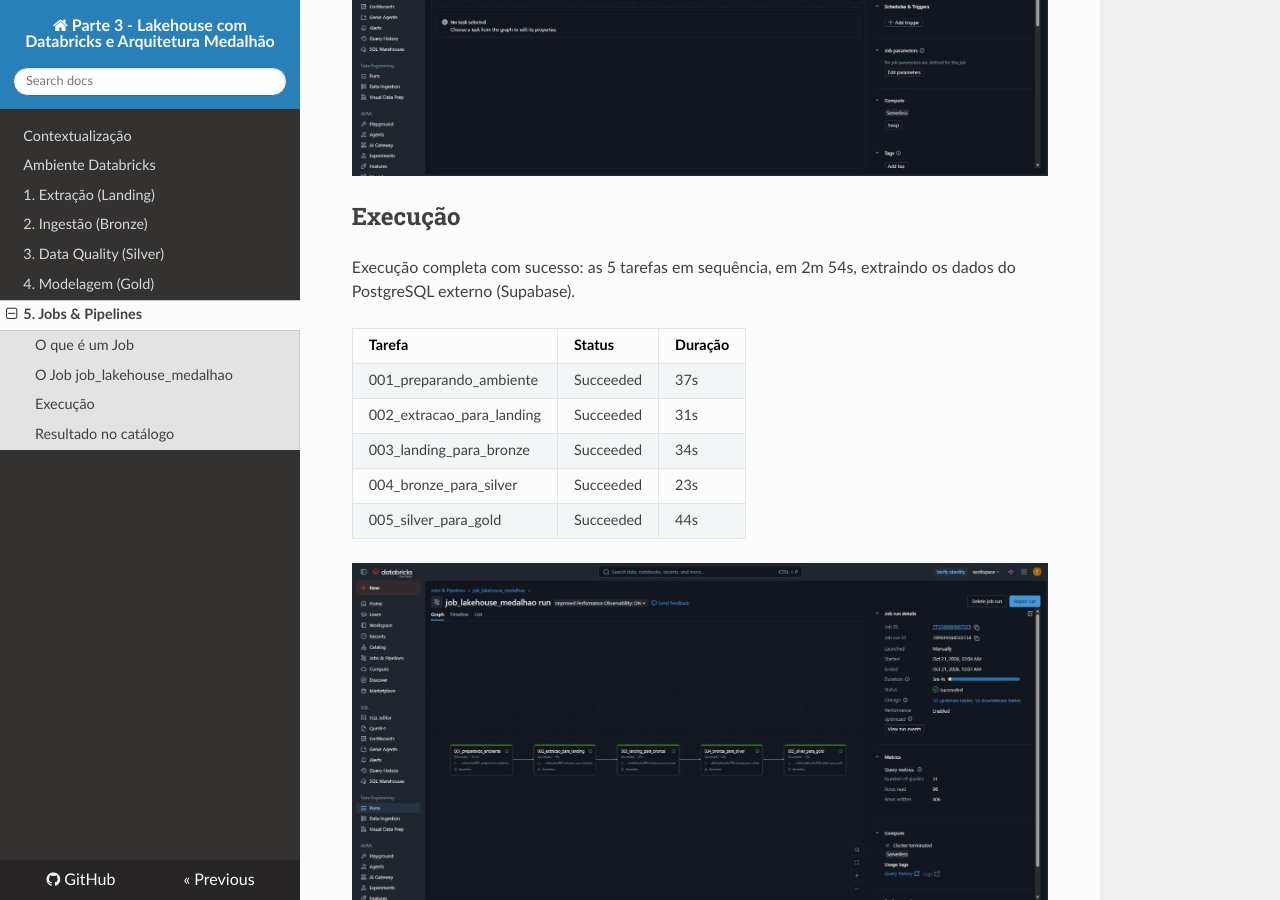
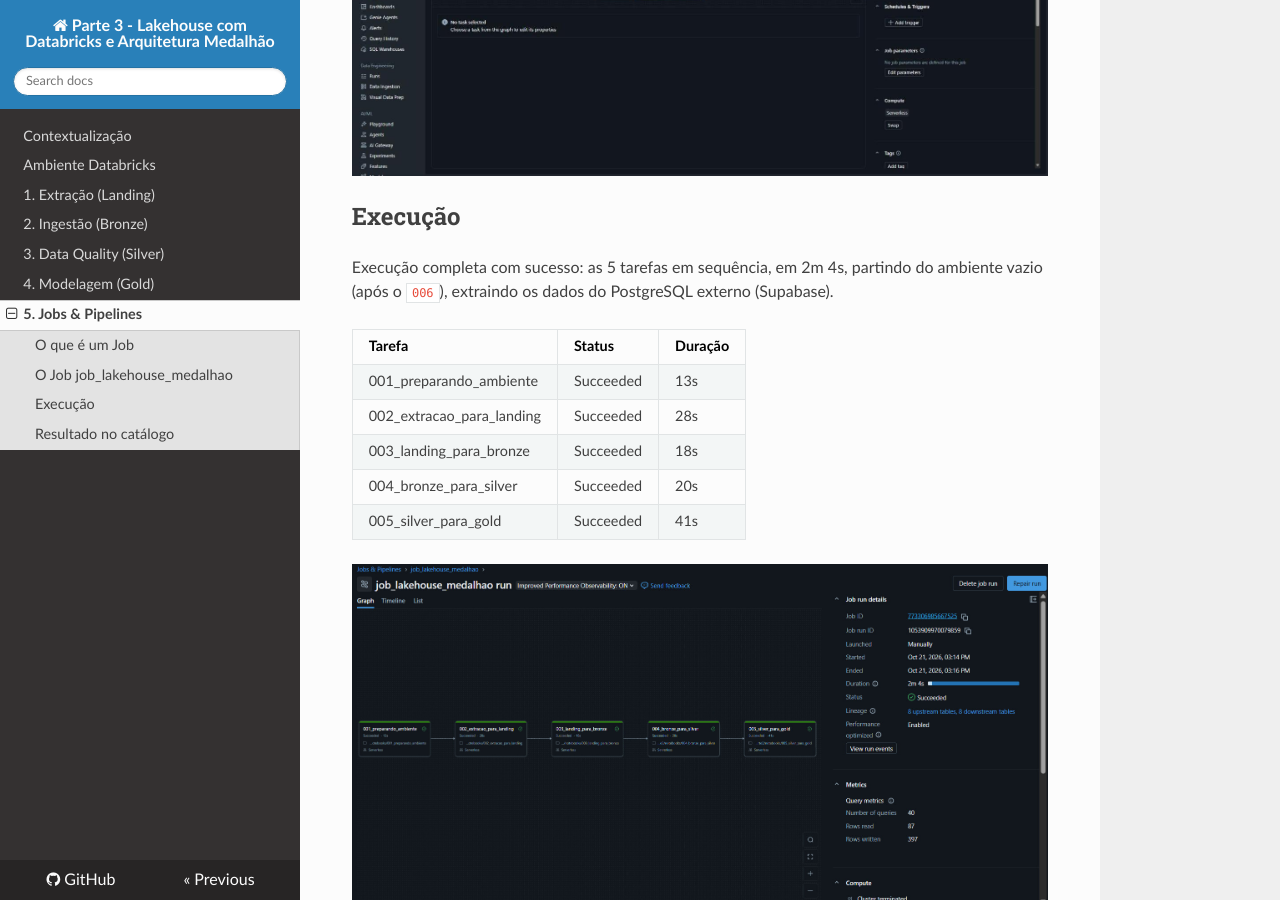
Before and after one commit to thomasjefersonm/pesquisadados_parte3, an MkDocs documentation site: the page built from docs/job.md, in a window 1280 px wide and 900 px high, scrolled down 1647 px. Built offline with MkDocs 1.6.1, drawn with Linux system fonts in a browser that asks for light colours; nearby versions of some CDN libraries.

Commit message:
Atualiza prints e tempos com origem externa (Supabase)

```diff
--- a/docs/job.md
+++ b/docs/job.md
@@ -34,15 +34,15 @@
 ![Job](img/07_job.jpg)
 
 ## Execução
-Execução completa com sucesso: as 5 tarefas em sequência, em 2m 54s, extraindo os dados do PostgreSQL externo (Supabase).
+Execução completa com sucesso: as 5 tarefas em sequência, em 2m 4s, partindo do ambiente vazio (após o `006`), extraindo os dados do PostgreSQL externo (Supabase).
 
 | Tarefa | Status | Duração |
 |---|---|---|
-| 001_preparando_ambiente | Succeeded | 37s |
-| 002_extracao_para_landing | Succeeded | 31s |
-| 003_landing_para_bronze | Succeeded | 34s |
-| 004_bronze_para_silver | Succeeded | 23s |
-| 005_silver_para_gold | Succeeded | 44s |
+| 001_preparando_ambiente | Succeeded | 13s |
+| 002_extracao_para_landing | Succeeded | 28s |
+| 003_landing_para_bronze | Succeeded | 18s |
+| 004_bronze_para_silver | Succeeded | 20s |
+| 005_silver_para_gold | Succeeded | 41s |
 
 ![Execução do Job](img/08_job_execucao.jpg)
 
```
Also changed, not shown: docs/img/02_origem_lojadb.jpg, docs/img/03_landing.jpg, docs/img/08_job_execucao.jpg, docs/img/09_catalogo.jpg.
